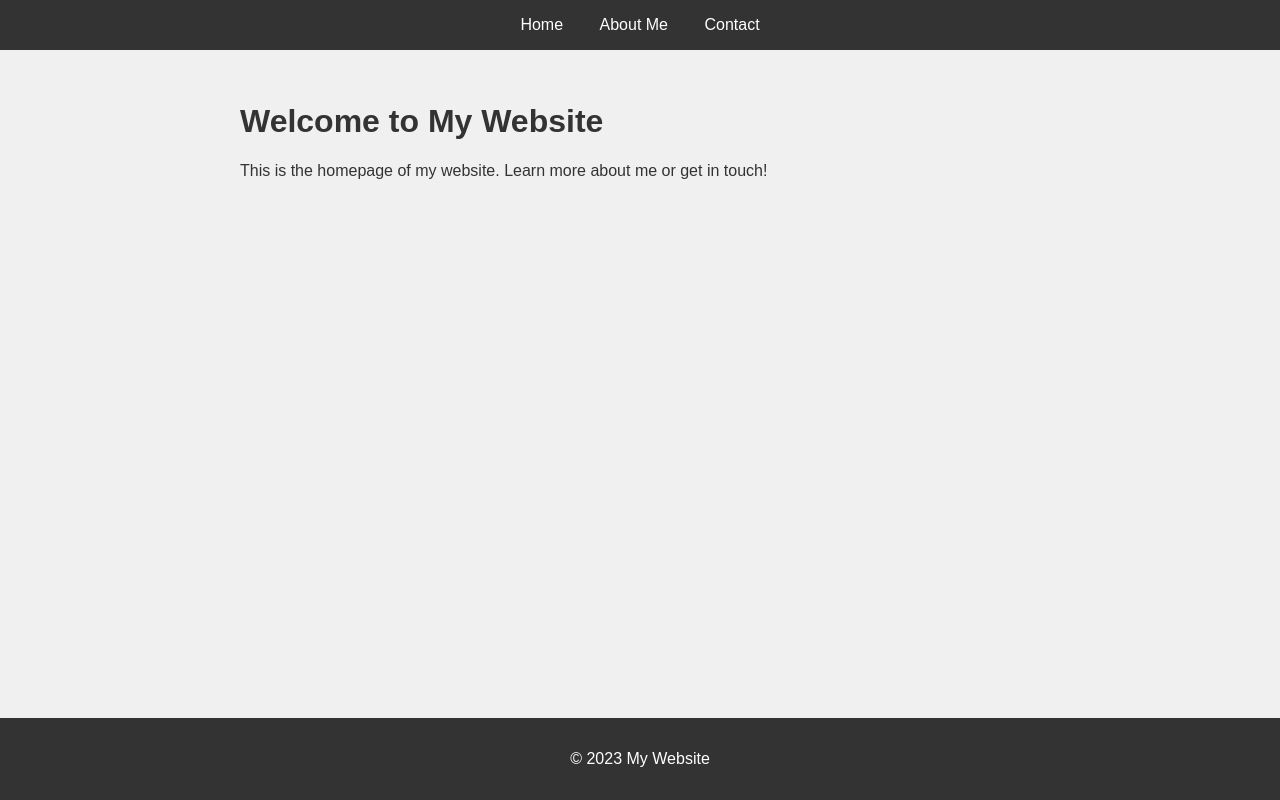
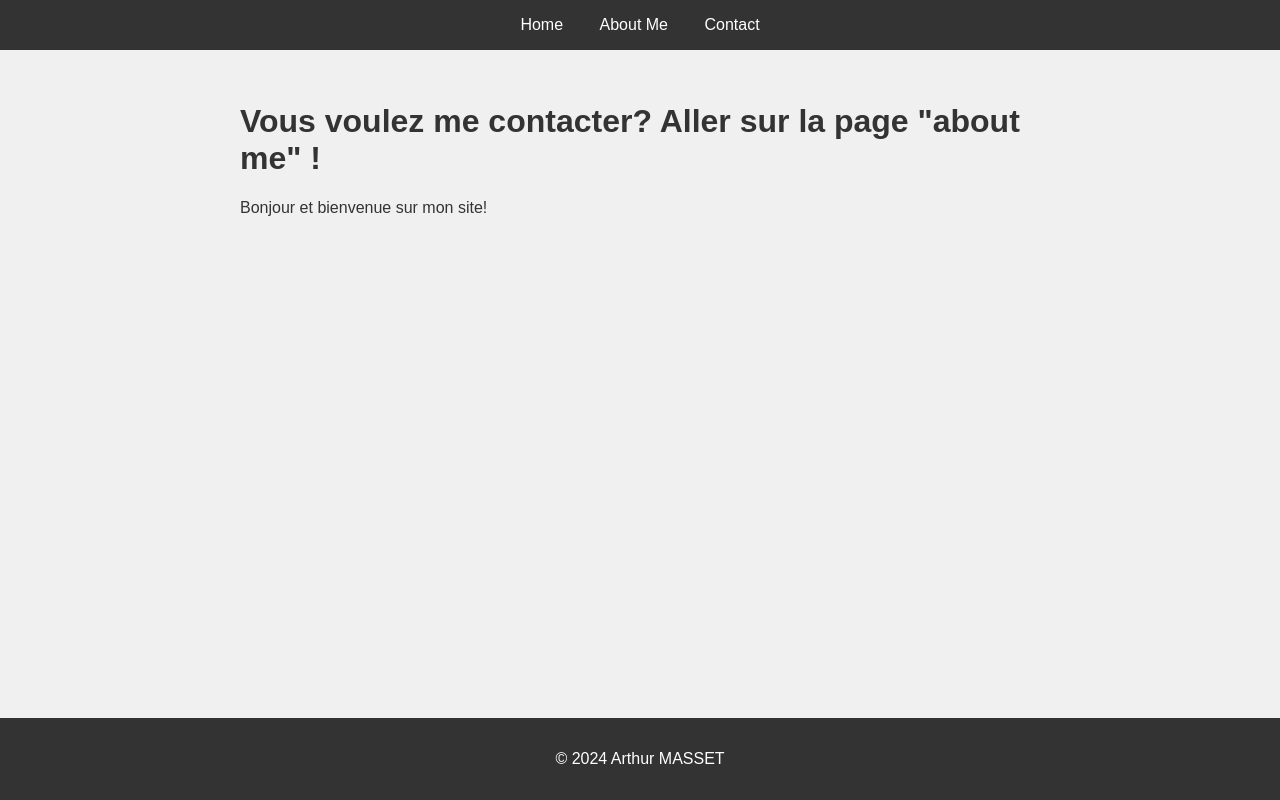
Before and after one commit to Sintaxytb/Site-main, a plain HTML site: page index.html in a window 1280 px wide. Drawn offline with Linux system fonts and the light colour scheme.

Commit message:
Made changes to index.html to make it french

```diff
--- a/index.html
+++ b/index.html
@@ -18,12 +18,12 @@
 </header>
 
 <main>
-    <h1>Welcome to My Website</h1>
-    <p>This is the homepage of my website.  Learn more about me or get in touch!</p>
+    <h1>Vous voulez me contacter? Aller sur la page "about me" !</h1>
+    <p>Bonjour et bienvenue sur mon site!</p>
 </main>
 
 <footer>
-    <p>© 2023 My Website</p>
+    <p>© 2024 Arthur MASSET</p>
 </footer>
 </body>
 </html>
```
